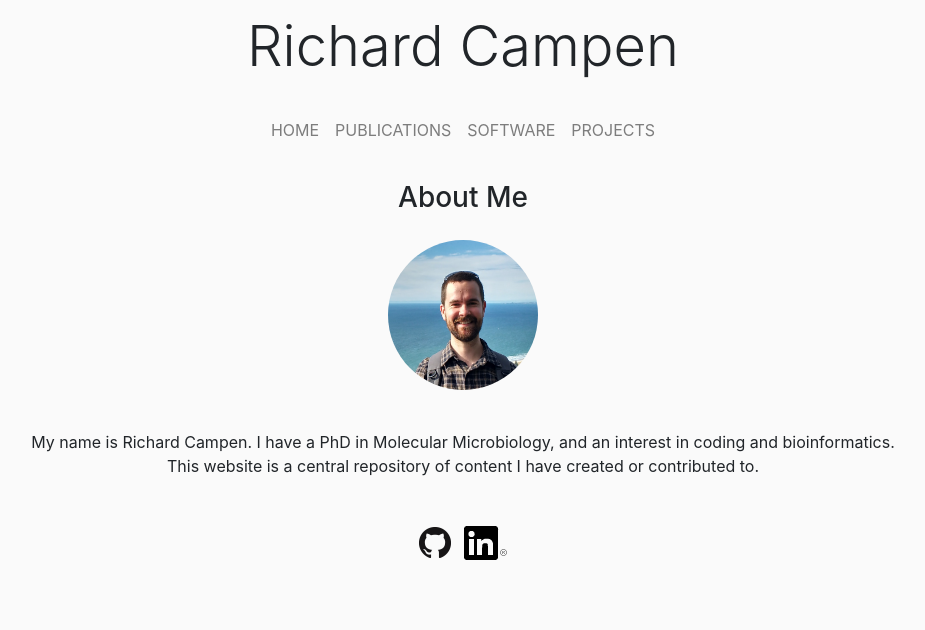
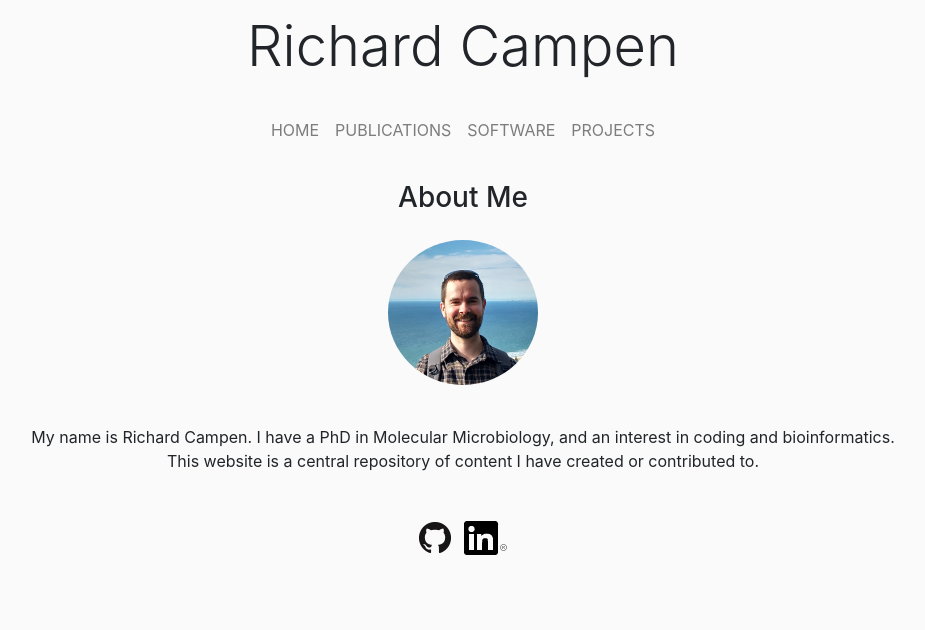
Before and after one commit to campenr/richardcampendotcom, a Flask app: page / in a window 1280 px wide. Shown: the top 630 px of the page, without its empty margins (177-1102 px from the left). Run offline with Flask 2, Linux system fonts and the light colour scheme; some libraries are stand-ins or nearby versions.

Commit message:
Fix up headshot image resolution, tidy up no longer needed images

```diff
--- a/app/templates/base.html
+++ b/app/templates/base.html
@@ -7,7 +7,6 @@
 
     <title>campen.co</title>
 
-    <link rel="shortcut icon" href="{{ url_for('static', filename='img/campen.co_favicon.ico') }}" />
     <link rel="stylesheet" href="{{ url_for('static', filename='css/main.css') }}" />
 
     <link rel="stylesheet" href="https://maxcdn.bootstrapcdn.com/bootstrap/4.0.0-beta/css/bootstrap.min.css" integrity="sha384-/Y6pD6FV/Vv2HJnA6t+vslU6fwYXjCFtcEpHbNJ0lyAFsXTsjBbfaDjzALeQsN6M" crossorigin="anonymous">
--- a/app/templates/index.html
+++ b/app/templates/index.html
@@ -13,7 +13,7 @@
     </div>
 
     <p class="pt-3 pb-2 px-3">
-        <img class="rounded-circle" src="{{ url_for('static', filename='img/headshot.png') }}" style="max-width: 150px; height: 150px;">
+        <img class="rounded-circle" src="{{ url_for('static', filename='img/headshot_300px.png') }}" style="width: 150px; height: 145px;">
     </p>
 
     <p class="pt-3 pb-2 px-3">
```
Also changed, not shown: app/static/img/DNA-brackets-full-name-logo.png (deleted), app/static/img/DNA-brackets-nav-52px.png (deleted), app/static/img/favicon.ico (deleted), app/static/img/headshot.png (deleted), app/static/img/headshot_300px.png (added).
